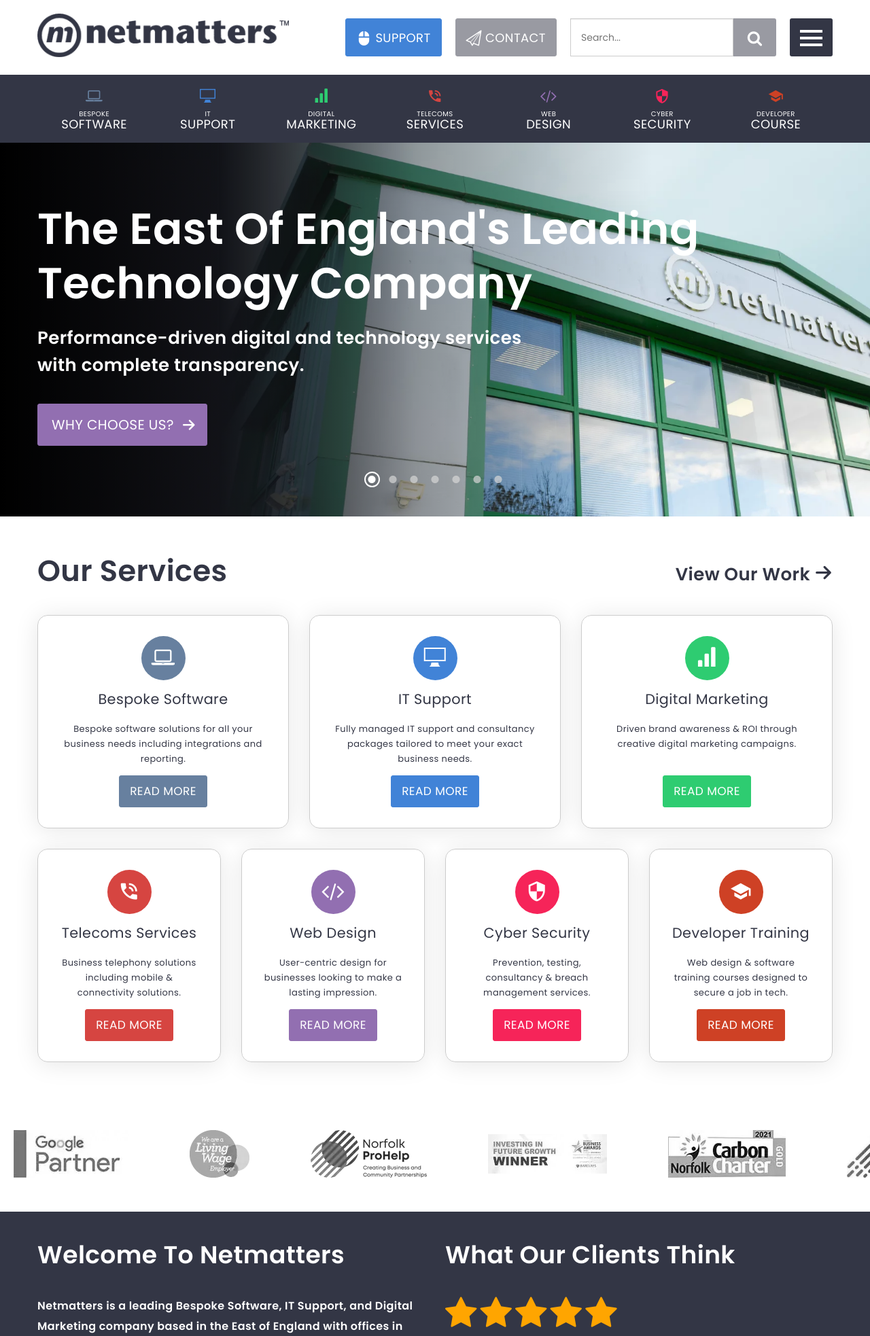
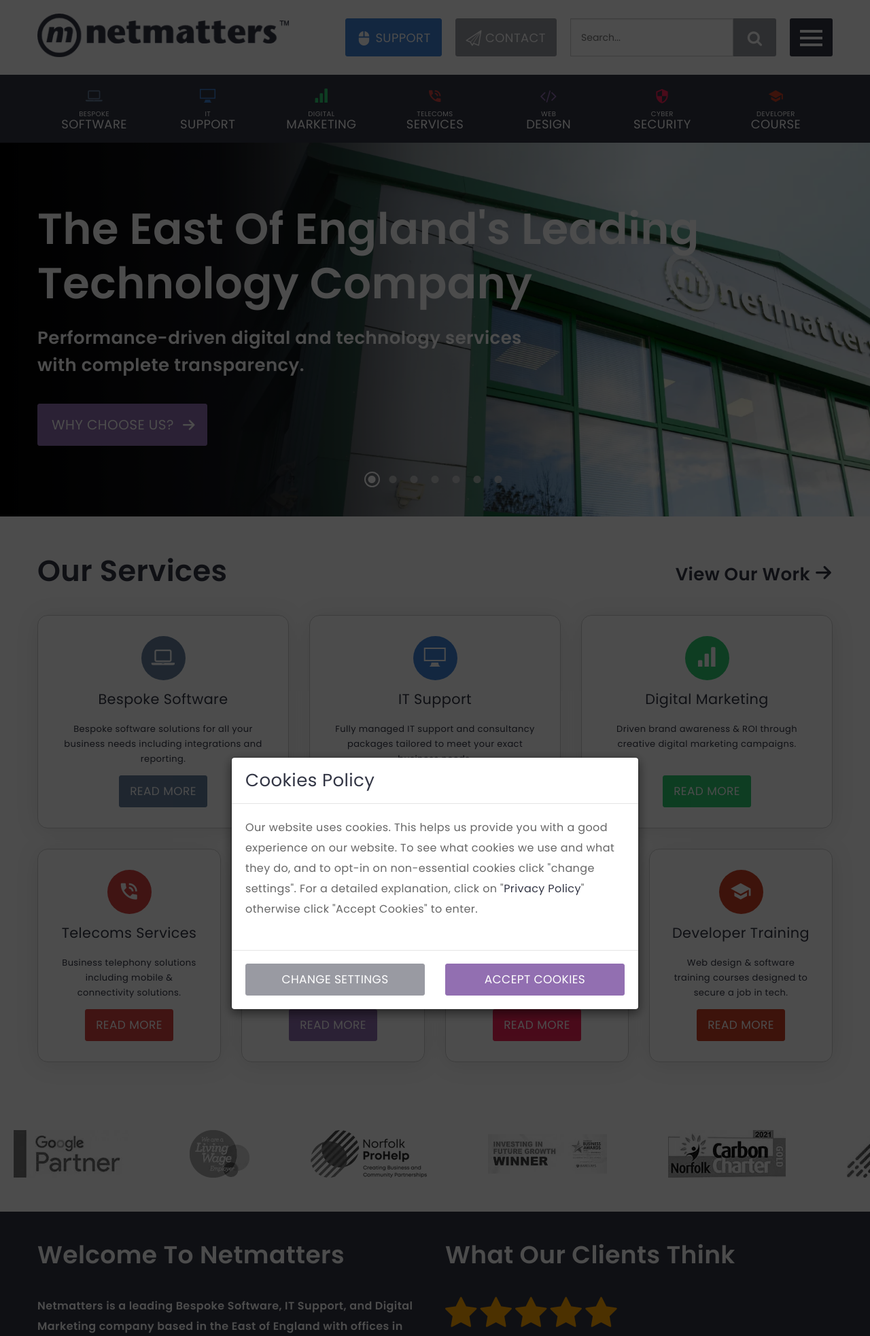
Before and after one commit to JasonFurmage/Netmatters-Homepage, a PHP site: page / in a window 1280 px wide. Shown: the top 1966 px of the page at 68% size. Run offline with PHP 8.4, Linux system fonts and the light colour scheme; some libraries are stand-ins or nearby versions; some web fonts are replaced.

Commit message:
Added cookies popup.

```diff
--- a/css/application.css
+++ b/css/application.css
@@ -6,7 +6,7 @@
 /* Other
    ========================================================================== */
 /* line 1, ../../../../../Users/netmatters/Documents/GitHub/Netmatters-Homepage/scss/utilities/_placeholders.scss */
-.newsletter-subscribe-button, .clients-description-button, .latest-news-article-button, .welcome-button, .services-item-button, .banner-item-button, .header-button, .burger-button {
+.cookies-popup-button, .newsletter-subscribe-button, .clients-description-button, .latest-news-article-button, .welcome-button, .services-item-button, .banner-item-button, .header-button, .burger-button {
   display: inline-flex;
   align-items: center;
   font-size: 1.063rem;
@@ -20,19 +20,19 @@
 }
 
 /* line 13, ../../../../../Users/netmatters/Documents/GitHub/Netmatters-Homepage/scss/utilities/_placeholders.scss */
-.newsletter-subscribe-button span, .clients-description-button span, .latest-news-article-button span, .welcome-button span, .services-item-button span, .banner-item-button span, .header-button span, .burger-button span {
+.cookies-popup-button span, .newsletter-subscribe-button span, .clients-description-button span, .latest-news-article-button span, .welcome-button span, .services-item-button span, .banner-item-button span, .header-button span, .burger-button span {
   margin-right: -4px;
   margin-left: 12px;
 }
 
 /* line 19, ../../../../../Users/netmatters/Documents/GitHub/Netmatters-Homepage/scss/utilities/_placeholders.scss */
-.newsletter-subscribe-button .burger-button-line, .clients-description-button .burger-button-line, .latest-news-article-button .burger-button-line, .welcome-button .burger-button-line, .services-item-button .burger-button-line, .banner-item-button .burger-button-line, .header-button .burger-button-line, .burger-button .burger-button-line {
+.cookies-popup-button .burger-button-line, .newsletter-subscribe-button .burger-button-line, .clients-description-button .burger-button-line, .latest-news-article-button .burger-button-line, .welcome-button .burger-button-line, .services-item-button .burger-button-line, .banner-item-button .burger-button-line, .header-button .burger-button-line, .burger-button .burger-button-line {
   margin-right: 0;
   margin-left: 0;
 }
 
 /* line 25, ../../../../../Users/netmatters/Documents/GitHub/Netmatters-Homepage/scss/utilities/_placeholders.scss */
-.latest-news_article > a, .overlay, .banner_item-image {
+.latest-news_article > a, .content_overlay, .cookies_overlay, .banner_item-image {
   position: absolute;
   top: 0;
   right: 0;
@@ -834,6 +834,61 @@
   margin: 0;
 }
 
+/* line 1, ../../../../../Users/netmatters/Documents/GitHub/Netmatters-Homepage/scss/components/_cookies.scss */
+.cookies-consent-button {
+  font-size: 0.8rem;
+  font-weight: 600;
+  color: #fff;
+  line-height: 22px;
+  position: fixed;
+  z-index: 99;
+  bottom: 0;
+  padding: 0 10px;
+  background: #75788a;
+  border: solid #75788a;
+  border-width: 1px 1px 0 0;
+  border-top-right-radius: 10px;
+  cursor: pointer;
+}
+
+/* line 14, ../../../../../Users/netmatters/Documents/GitHub/Netmatters-Homepage/scss/components/_cookies.scss */
+.cookies-consent-button:hover {
+  background-color: #999AA1;
+}
+
+/* line 19, ../../../../../Users/netmatters/Documents/GitHub/Netmatters-Homepage/scss/components/_cookies.scss */
+.cookies-popup-button {
+  display: block;
+  width: 100%;
+  text-align: center;
+}
+
+/* line 26, ../../../../../Users/netmatters/Documents/GitHub/Netmatters-Homepage/scss/components/_cookies.scss */
+.-settings {
+  color: #fff;
+  background-color: #999aa2;
+  border-color: #999aa2;
+}
+
+/* line 27, ../../../../../Users/netmatters/Documents/GitHub/Netmatters-Homepage/scss/utilities/_mixins.scss */
+.-settings:hover {
+  background-color: #84858f;
+  border-color: #84858f;
+}
+
+/* line 30, ../../../../../Users/netmatters/Documents/GitHub/Netmatters-Homepage/scss/components/_cookies.scss */
+.-accept {
+  color: #fff;
+  background-color: #926fb1;
+  border-color: #926fb1;
+}
+
+/* line 27, ../../../../../Users/netmatters/Documents/GitHub/Netmatters-Homepage/scss/utilities/_mixins.scss */
+.-accept:hover {
+  background-color: #7e57a0;
+  border-color: #7e57a0;
+}
+
 /* line 1, ../../../../../Users/netmatters/Documents/GitHub/Netmatters-Homepage/scss/components/_newsletter.scss */
 .newsletter-textfield {
   height: 47px;
@@ -1309,25 +1364,25 @@
 }
 
 /* line 113, ../../../../../Users/netmatters/Documents/GitHub/Netmatters-Homepage/scss/components/_header.scss */
-.support-btn {
+.-support {
   background-color: #4183d7;
   border-color: #4183d7;
 }
 
 /* line 27, ../../../../../Users/netmatters/Documents/GitHub/Netmatters-Homepage/scss/utilities/_mixins.scss */
-.support-btn:hover {
+.-support:hover {
   background-color: #2a6ec6;
   border-color: #2a6ec6;
 }
 
 /* line 117, ../../../../../Users/netmatters/Documents/GitHub/Netmatters-Homepage/scss/components/_header.scss */
-.contact-btn {
+.-contact {
   background-color: #999aa2;
   border-color: #999aa2;
 }
 
 /* line 27, ../../../../../Users/netmatters/Documents/GitHub/Netmatters-Homepage/scss/utilities/_mixins.scss */
-.contact-btn:hover {
+.-contact:hover {
   background-color: #84858f;
   border-color: #84858f;
 }
@@ -1382,13 +1437,13 @@
 }
 
 /* line 40, ../../../../../Users/netmatters/Documents/GitHub/Netmatters-Homepage/scss/layout/_containers.scss */
-.content-wrapper {
+.content_wrapper {
   height: 100vh;
   overflow-x: hidden;
 }
 
 /* line 46, ../../../../../Users/netmatters/Documents/GitHub/Netmatters-Homepage/scss/layout/_containers.scss */
-.overlay {
+.content_overlay {
   display: none;
   height: 100%;
   width: 100%;
@@ -1398,25 +1453,100 @@
 }
 
 /* line 1, ../../../../../Users/netmatters/Documents/GitHub/Netmatters-Homepage/scss/layout/_cookies.scss */
-.cookies_consent-button {
-  font-size: 0.8rem;
-  font-weight: 600;
-  color: #fff;
-  line-height: 22px;
+.cookies_overlay {
+  display: flex;
+  align-items: center;
+  justify-content: center;
+  display: none;
   position: fixed;
-  z-index: 99;
-  bottom: 0;
-  padding: 0 10px;
-  background: #75788a;
-  border: solid #75788a;
-  border-width: 1px 1px 0 0;
-  border-top-right-radius: 10px;
-  cursor: pointer;
-}
-
-/* line 14, ../../../../../Users/netmatters/Documents/GitHub/Netmatters-Homepage/scss/layout/_cookies.scss */
-.cookies_consent-button:hover {
-  background-color: #999AA1;
+  padding: 30px;
+  background-color: rgba(0, 0, 0, 0.7);
+  overflow-x: hidden;
+  overflow-y: auto;
+  z-index: 100;
+}
+
+/* line 13, ../../../../../Users/netmatters/Documents/GitHub/Netmatters-Homepage/scss/layout/_cookies.scss */
+.cookies_popup {
+  position: relative;
+  width: auto;
+  background-color: #fff;
+  border: 1px solid rgba(0, 0, 0, 0.2);
+  border-radius: 5px;
+  box-shadow: 0 3px 9px rgba(0, 0, 0, 0.5);
+  margin: auto;
+  background-clip: padding-box;
+}
+
+@media (min-width: 768px) {
+  /* line 13, ../../../../../Users/netmatters/Documents/GitHub/Netmatters-Homepage/scss/layout/_cookies.scss */
+  .cookies_popup {
+    width: 600px;
+    box-shadow: 0 5px 15px rgba(0, 0, 0, 0.5);
+  }
+}
+
+/* line 30, ../../../../../Users/netmatters/Documents/GitHub/Netmatters-Homepage/scss/layout/_cookies.scss */
+.cookies_popup-header {
+  border-bottom: 1px solid #e5e5e5;
+  padding: 15px 20px;
+}
+
+/* line 34, ../../../../../Users/netmatters/Documents/GitHub/Netmatters-Homepage/scss/layout/_cookies.scss */
+.cookies_popup-header h3 {
+  font-size: 1.625rem;
+  color: #333645;
+  font-weight: 400;
+  margin: 0;
+}
+
+/* line 41, ../../../../../Users/netmatters/Documents/GitHub/Netmatters-Homepage/scss/layout/_cookies.scss */
+.cookies_popup-body {
+  padding: 20px;
+}
+
+/* line 44, ../../../../../Users/netmatters/Documents/GitHub/Netmatters-Homepage/scss/layout/_cookies.scss */
+.cookies_popup-body p {
+  line-height: 1.875rem;
+  margin: 0 0 25px;
+}
+
+/* line 48, ../../../../../Users/netmatters/Documents/GitHub/Netmatters-Homepage/scss/layout/_cookies.scss */
+.cookies_popup-body p a {
+  color: #333645;
+}
+
+/* line 52, ../../../../../Users/netmatters/Documents/GitHub/Netmatters-Homepage/scss/layout/_cookies.scss */
+.cookies_popup-footer {
+  border-top: 1px solid #e5e5e5;
+  padding: 19px 20px 20px;
+}
+
+/* line 57, ../../../../../Users/netmatters/Documents/GitHub/Netmatters-Homepage/scss/layout/_cookies.scss */
+.cookies_popup-buttons {
+  display: flex;
+  flex-wrap: wrap;
+  margin: 0 -15px;
+}
+
+@media (max-width: 767px) {
+  /* line 64, ../../../../../Users/netmatters/Documents/GitHub/Netmatters-Homepage/scss/layout/_cookies.scss */
+  .cookies_popup-buttons .cookies_popup-button-wrapper:nth-child(1) {
+    margin-bottom: 30px;
+  }
+}
+
+/* line 71, ../../../../../Users/netmatters/Documents/GitHub/Netmatters-Homepage/scss/layout/_cookies.scss */
+.cookies_popup-button-wrapper {
+  width: 100%;
+  padding: 0 15px;
+}
+
+@media (min-width: 768px) {
+  /* line 71, ../../../../../Users/netmatters/Documents/GitHub/Netmatters-Homepage/scss/layout/_cookies.scss */
+  .cookies_popup-button-wrapper {
+    width: 50%;
+  }
 }
 
 /* line 1, ../../../../../Users/netmatters/Documents/GitHub/Netmatters-Homepage/scss/layout/_footer-license.scss */
@@ -3010,7 +3140,7 @@
 }
 
 /* line 48, ../../../../../Users/netmatters/Documents/GitHub/Netmatters-Homepage/scss/layout/_header.scss */
-.header_actions a.contact-btn {
+.header_actions a.-contact {
   margin-left: 20px;
 }
 
@@ -3096,7 +3226,7 @@
   top: -209px;
   background-color: #fff;
   transition: transform 0.2s ease-in-out;
-  z-index: 3;
+  z-index: 11;
 }
 
 /* line 1, ../../../../../Users/netmatters/Documents/GitHub/Netmatters-Homepage/scss/layout/_sidebar.scss */
--- a/index.html
+++ b/index.html
@@ -240,8 +240,8 @@
     <!-- Content -->
 
     <div class="content" id="js-content">
-        <div class="content-wrapper" id="js-content-wrapper">
-            <div class="overlay" id="js-overlay" onclick="toggleSidebar()"></div>
+        <div class="content_wrapper" id="js-content-wrapper">
+            <div class="content_overlay" id="js-overlay" onclick="toggleSidebar()"></div>
 
             <!-- Header -->
 
@@ -257,11 +257,11 @@
                                 <a href=""><span class="icon-phone_in_talk"></span></a>
                             </div>
                             <div class="header_actions">
-                                <a href="#" target="_blank" class="header-button support-btn md-lg-only" rel="noopener noreferrer">
+                                <a href="#" target="_blank" class="header-button -support md-lg-only" rel="noopener noreferrer">
                                     <span class="icon-mouse"></span>
                                     Support
                                 </a>
-                                <a href="#" target="_blank" class="header-button contact-btn md-lg-only" rel="noopener noreferrer">
+                                <a href="#" target="_blank" class="header-button -contact md-lg-only" rel="noopener noreferrer">
                                     <span class="icon-paperplane"></span>
                                     Contact
                                 </a>
@@ -1520,10 +1520,35 @@
         </div>
     </div>
 
-    <!-- Cookies Consent Button -->
-
-    <button type="button" class="cookies_consent-button">Manage Consent</button>
-
+    <!-- Cookies -->
+
+    <div class="cookies_overlay" id="js-cookies-overlay">
+        <div class="cookies_popup">
+            <div class="cookies_popup-header">
+                <h3>Cookies Policy</h3>
+            </div>
+            <div class="cookies_popup-body">
+                <p>
+                    Our website uses cookies. This helps us provide you with a good experience on our website.
+                    To see what cookies we use and what they do, and to opt-in on non-essential cookies click "change settings".
+                    For a detailed explanation, click on "<a href="/privacy-policy">Privacy Policy</a>"
+                    otherwise click "Accept Cookies" to enter.
+                </p>
+            </div>
+            <div class="cookies_popup-footer">
+                <div class="cookies_popup-buttons">
+                    <div class="cookies_popup-button-wrapper">
+                        <a class="cookies-popup-button -settings">Change Settings</a>
+                    </div>
+                    <div class="cookies_popup-button-wrapper">
+                        <a class="cookies-popup-button -accept" onclick="setCookiesPreference()">Accept Cookies</a>
+                    </div>
+                </div>
+            </div>
+        </div>
+    </div>
+
+    <button type="button" class="cookies-consent-button" onclick="showCookiesPopup()">Manage Consent</button>
 
     <!-- JavaScript -->
     <script src="js/jquery-3.7.1.min.js"></script>
--- a/js/app.js
+++ b/js/app.js
@@ -1,3 +1,25 @@
+/* Cookies Popup
+   ========================================================================== */
+
+const cookiesOverlay = document.getElementById('js-cookies-overlay');
+const didSetCookies = localStorage.getItem("didSetCookies");
+
+// Show cookies popup if preference has not been set.
+if (didSetCookies === null ) {
+  showCookiesPopup();
+}
+
+// Set cookies preference and remove overlay.
+function setCookiesPreference () {
+  localStorage.setItem("didSetCookies", true);
+  cookiesOverlay.style.display = 'none';
+}
+
+function showCookiesPopup() {
+  cookiesOverlay.style.display = 'flex';
+}
+
+
 /* Slick Carousel Config
    ========================================================================== */
 
--- a/scss/components/_clients.scss
+++ b/scss/components/_clients.scss
@@ -15,7 +15,7 @@
         content: "";
         margin: auto;
         display: inline-block;
-        border-color: #333645 transparent transparent;
+        border-color: $dark-grey transparent transparent;
         border-style: solid;
         border-width: 35px 36px 0;
     }
--- /dev/null
+++ b/scss/components/_cookies.scss
@@ -0,0 +1,32 @@
+.cookies-consent-button {
+    @include text_style(.8rem, $color: $white, $line-height: 22px, $font-weight: 600);
+    position: fixed; // Position button outside of document flow.
+    z-index: 99; // Stay on top.
+    bottom: 0;
+    padding: 0 10px;
+    background: $cookies-btn-color;
+    border: solid $cookies-btn-color;
+    border-width: 1px 1px 0 0;
+    border-top-right-radius: 10px; // Give top right of button a rounded corner.
+    cursor: pointer;
+
+    // Highlight button during hover state.
+    &:hover {
+        background-color: $cookies-btn-hv-color
+    }
+}
+
+.cookies-popup-button {
+    @extend %button;
+    display: block;
+    width: 100%;
+    text-align: center;
+}
+
+.-settings {
+    @include button_style($white, $background-color: #999aa2, $hover-color: #84858f);
+}
+
+.-accept {
+    @include button_style($white, $background-color: #926fb1, $hover-color: #7e57a0);
+}
--- a/scss/components/_header.scss
+++ b/scss/components/_header.scss
@@ -110,10 +110,10 @@
     }
 }
 
-.support-btn {
+.-support {
     @include button_style($background-color: #4183d7, $hover-color: #2a6ec6);
 }
 
-.contact-btn {
+.-contact {
     @include button_style($background-color: #999aa2, $hover-color: #84858f);
 }
--- a/scss/components/_index.scss
+++ b/scss/components/_index.scss
@@ -1,3 +1,4 @@
+@import '_cookies';
 @import '_newsletter';
 @import '_clients';
 @import '_latest-news';
--- a/scss/layout/_containers.scss
+++ b/scss/layout/_containers.scss
@@ -37,13 +37,13 @@
     }
 }
 
-.content-wrapper {
+.content_wrapper {
     height: 100vh; // Show vertical scroll bar.
     overflow-x: hidden; // Hide horizontal scroll bar.
 }
 
 // Dim page contents.
-.overlay {
+.content_overlay {
     display: none;
     @extend %fill-container;
     height: 100%;
--- a/scss/layout/_cookies.scss
+++ b/scss/layout/_cookies.scss
@@ -1,17 +1,77 @@
-.cookies_consent-button {
-    @include text_style(.8rem, $color: $white, $line-height: 22px, $font-weight: 600);
-    position: fixed; // Position button outside of document flow.
-    z-index: 99; // Stay on top.
-    bottom: 0;
-    padding: 0 10px;
-    background: $cookies-btn-color;
-    border: solid $cookies-btn-color;
-    border-width: 1px 1px 0 0;
-    border-top-right-radius: 10px; // Give top right of button a rounded corner.
-    cursor: pointer;
+.cookies_overlay {
+    @include flex_style($align-items: center, $justify-content: center); // Center popup.
+    @extend %fill-container;
+    display: none; // Hide by default.
+    position: fixed;
+    padding: 30px;
+    background-color: rgba(0,0,0,.7); // Dim effect.
+    overflow-x: hidden;
+    overflow-y: auto; // Allow scrolling.
+    z-index: 100; // Place abovep age contents.
+}
 
-    // Highlight button during hover state.
-    &:hover {
-        background-color: $cookies-btn-hv-color
+.cookies_popup {
+    position: relative;
+    width: auto;
+    background-color: $white;
+    border: 1px solid rgba(0,0,0,.2);
+    border-radius: 5px;
+    box-shadow: 0 3px 9px rgba(0,0,0,.5);
+    margin: auto;
+    background-clip: padding-box;
+
+    // Force width to 600px and change box shadow on screens at least 768px wide.
+    @include mq_min(small) {
+        width: 600px;
+        box-shadow: 0 5px 15px rgba(0,0,0,.5);
     }
 }
+
+.cookies_popup-header {
+    border-bottom: 1px solid #e5e5e5; // Add divider below header.
+    padding: 15px 20px;
+
+    h3 {
+        @include text_style(1.625rem, $color: $dark-grey);
+        font-weight: 400;
+        margin: 0;
+    }
+}
+
+.cookies_popup-body {
+    padding: 20px;
+
+    p {
+        line-height: 1.875rem;
+        margin: 0 0 25px;
+
+        a { color: $dark-grey; } // Change link color.
+    }
+}
+
+.cookies_popup-footer {
+    border-top: 1px solid #e5e5e5; // Add divider above footer.
+    padding: 19px 20px 20px;
+}
+
+.cookies_popup-buttons {
+    @include flex_style($flex-wrap: wrap);
+    margin: 0 -15px;
+
+    // Add bottom margin to first button on screens up to 767px wide.
+    @include mq_max(small) {
+        .cookies_popup-button-wrapper {
+            &:nth-child(1) {
+                margin-bottom: 30px;
+            }
+        }
+    }
+}
+
+.cookies_popup-button-wrapper {
+    width: 100%;
+    padding: 0 15px;
+
+    // Put buttons on same line on screen at least 768px wide.
+    @include mq_min(small) { width: 50%; }
+}
--- a/scss/layout/_header.scss
+++ b/scss/layout/_header.scss
@@ -45,7 +45,7 @@
     padding: 7px 0px;
 
     a {
-        &.contact-btn {
+        &.-contact {
             margin-left: 20px; // Add left margin to contact button.
         }
     }
@@ -98,5 +98,5 @@
     top: -209px; // Position off screen initially.
     background-color: $white;
     transition: transform 0.2s ease-in-out;
-    z-index: 3; // Make sure it's ontop of other elements.
+    z-index: 11; // Make sure it's ontop of other elements.
 }
```
Also changed, not shown: 1 other file.
